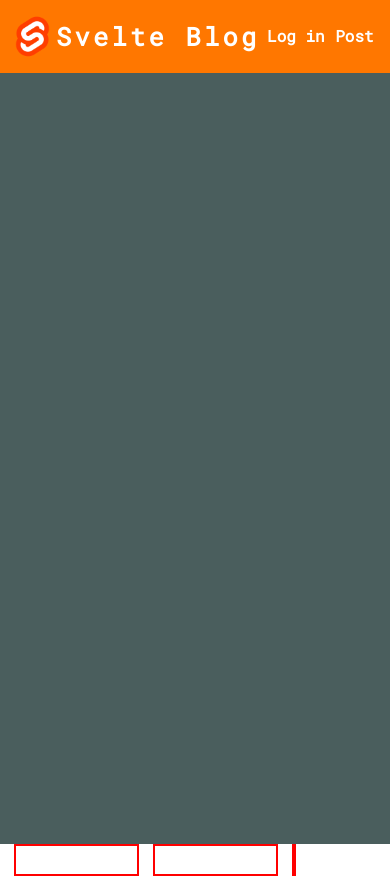
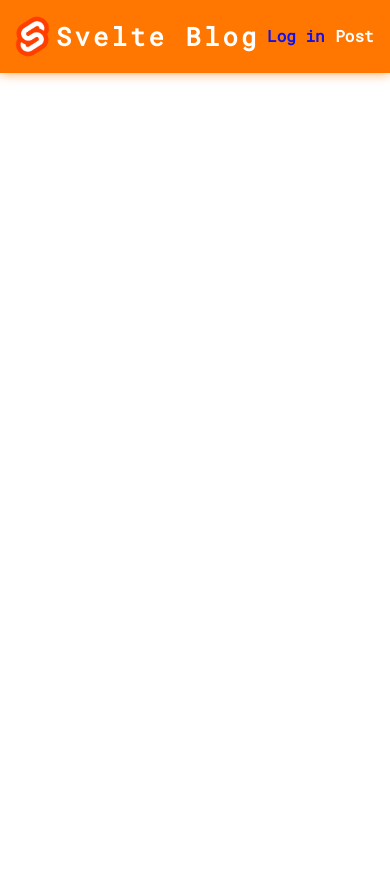
Before and after one commit to matteopaz/svelte-blog-demo, a Svelte app: page / in a window 390 px wide. Both pictures are taken after a click on the item "Post". After the commit the page ends 844 px from the top, so only its background shows below. Built offline with nearby package versions, Linux system fonts and the light colour scheme.

Commit message:
Revised breakpoints, finished header-postform reactivity

```diff
--- a/src/App.svelte
+++ b/src/App.svelte
@@ -3,10 +3,14 @@
     import Postform from './comp/Postform.svelte';
     import Posts from './comp/Posts.svelte';
     let formactive = false;
+    let loggedIn = false; // TODO: Move formactive and loggedIn to a store
+    function handleShow() {
+      if(loggedIn) formactive = !formactive;
+    }
 </script>
 
 <div id="wrapper">
-  <Header />
+  <Header on:login={() => loggedIn=true} on:showForm={handleShow} />
   <main>
     <Posts postsfullw={!formactive} />
     <Postform {formactive} />
@@ -21,7 +25,7 @@
   }
   main {
     display: grid;
-    grid-template-columns: 1fr 25vw;
+    grid-template-columns: 1fr 30vw;
     grid-template-rows: 100% 1fr;
     flex-grow: 1;
     flex-basis: 90vh;
--- a/src/comp/Header.svelte
+++ b/src/comp/Header.svelte
@@ -1,6 +1,25 @@
 <script>
+  import { createEventDispatcher } from 'svelte';
   import Logo from '../assets/svelte.png';
-
+  const dispatch = createEventDispatcher();
+  let loggedIn = false;
+  let error = false;
+  function handleButton(key, headers) {
+    return function dispatchEvent() {
+    if(key === "login") {
+      loggedIn = true;
+    }
+    if(key === "showForm" && !loggedIn) {
+      if(error) {
+      error = false;
+      setTimeout(() => error = true, 0);
+      } else {
+        error = true;
+      }
+    }
+       dispatch(key, headers);
+    }
+  }
 </script>
 
 <header>
@@ -9,16 +28,37 @@
       <h1>Svelte&nbsp;Blog</h1>
       <ul>
         <li>
-          <a>Log in</a>
+          <a on:click={handleButton('login', {})}
+          class:error class:loggedIn>
+          Log in
+        </a>
         </li>
         <li>
-          <a>Post </a>
+          <a on:click={handleButton('showForm', {})}>Post </a>
         </li>
       </ul>
     </nav>
 </header>
 
 <style lang="postcss">
+  @keyframes attention {
+    from, to {
+      transform: rotate(0) scale(1);
+    }
+    15% {
+      transform: scale(1.15);
+    }
+    25% {
+      transform: rotate(10deg) scale(1.15);
+    }
+    75% {
+      transform: rotate(-10deg) scale(1.15);
+    }
+    85% {
+      transform: scale(1.15);
+    }
+  }
+
   header {
    --header-height: clamp(7.25rem, 5.75vw, 8.25rem);
    background-color: var(--accent);
@@ -84,4 +124,22 @@
       transform: scale(1.1);
     }
   }
+
+  a {
+    user-select: none;
+    display: block;
+  }
+
+  .error {
+    transition: color 0.4s ease;
+    color: #1212e6;
+    animation: attention 0.5s linear;
+  }
+
+  a.loggedIn {
+    color: #a2e5b2;
+    font-weight: unset;
+    animation: unset;
+  }
+
 </style>
--- a/src/comp/Postform.svelte
+++ b/src/comp/Postform.svelte
@@ -1,20 +1,43 @@
 <script>
   export let formactive = false;
+  let show = [false, false];
+  $: if(formactive) {
+    show[0] = true;
+    setTimeout(() => {
+      show[1] = true;
+    }, 10);
+  } else {
+    show[1] = false;
+    setTimeout(() => {
+      show[0] = false;
+    }, 400);
+  }
 </script>
 
-<form>
+{#if show[0]}
+<form class:show={show[1]} >
 
 </form>
+{/if}
 
 <style lang="postcss">
   form {
+    justify-self: end;
     padding: 2vw;
     background-color: var(--shade);
     grid-column: 2 / span 1;
     height: 100%;
     grid-row: 1 / 1;
-    @media (max-width: 640px) {
+    transition: opacity 0.5s ease, width 0.5s ease;
+    opacity: 0;
+    width: 0;
+    @media (max-width: 800px) {
       grid-column: 1 / span 2;
     }
   }
+
+  .show {
+    width: 100%;
+    opacity: 1;
+  }
 </style>
--- a/src/comp/Posts.svelte
+++ b/src/comp/Posts.svelte
@@ -1,12 +1,17 @@
 <script>
-  export let postsfullw = false;
+  export let postsfullw = true;
   let fullWidth = "";
-  if(true) {
-   fullWidth = "grid-column: 1 / span 1"
+  let breaker = false;
+  $: if(postsfullw) {
+   fullWidth = "grid-column: 1 / span 2"
+   breaker = false;
+  } else {
+   fullWidth = "";
+   breaker = true;
   }
 </script>
 
-<article style={fullWidth}>
+<article style={fullWidth} class:breaker >
 
  <div class="one">
 
@@ -29,19 +34,20 @@
    display: grid;
    grid-template-columns: 0.1px repeat(3, 1fr) 0.1px;
    grid-gap: var(--spacing);
-   @media (max-width: 940px) {
+   @media (max-width: 1100px) {
      grid-gap: calc( 1.2 * var(--spacing) );
      grid-template-columns: 0.1px 1fr 1fr 0.1px;
    }
+ }
 
-   @media (max-width: 640px) {
+ .breaker {
+  @media (max-width: 800px) {
      grid-row: 2 / 2;
      grid-column: 1 / 3;
    }
  }
 
  div {
-   border: 2px solid red;
    padding: var(--spacing) 0;
    @media (max-width: 940px) {
      padding: calc(1.2 * var(--spacing)) 0;
```
